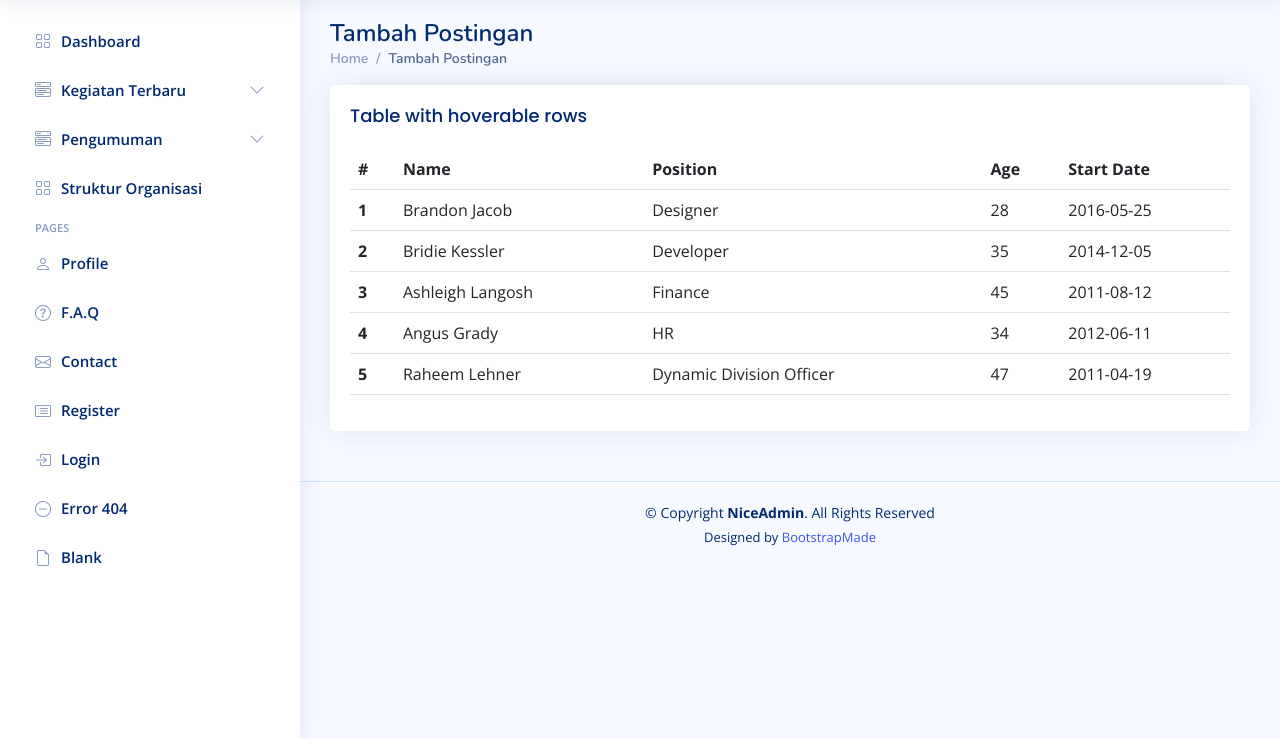
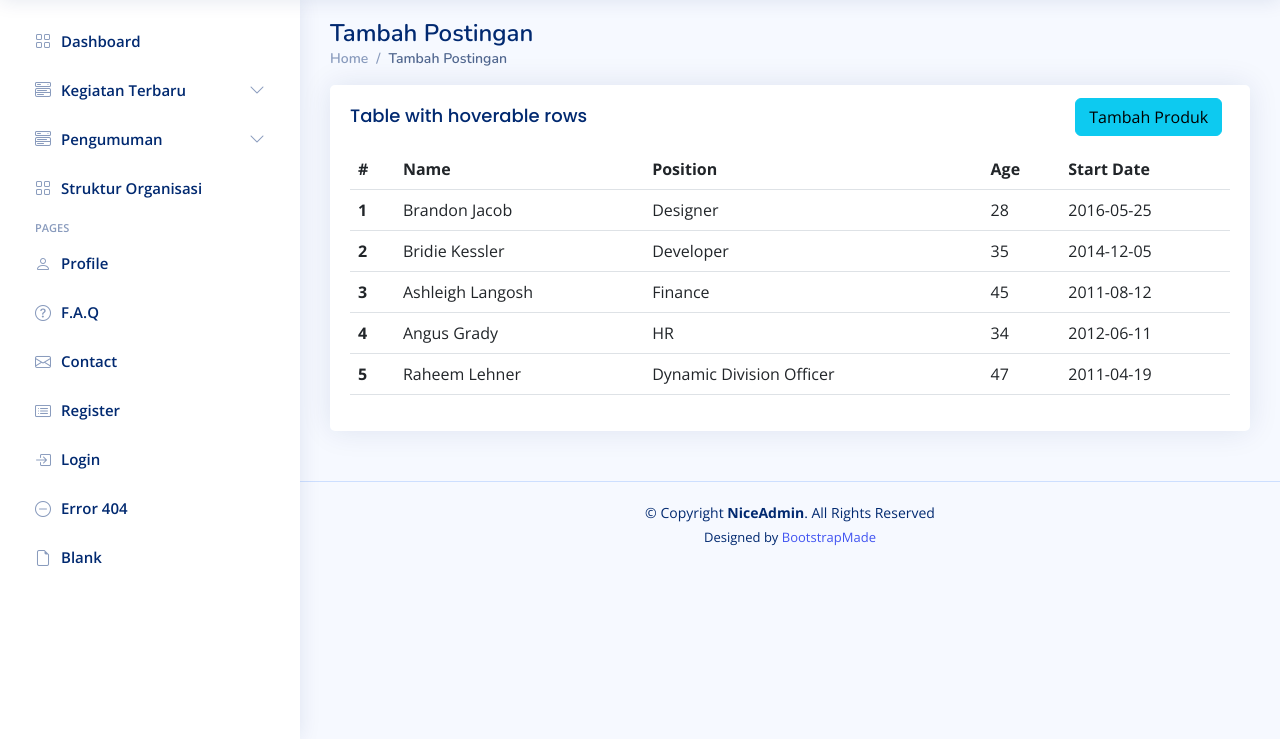
Before and after one commit to olisuside/KORPRI, a PHP site: page /admin/manage-post.php in a window 1280 px wide. Shown: the part 61-800 px from the top of the page. Run offline with PHP 8.4, Linux system fonts and the light colour scheme; some libraries are stand-ins or nearby versions.

Commit message:
update manage post

```diff
--- a/admin/manage-post.php
+++ b/admin/manage-post.php
@@ -106,6 +106,7 @@ include('includes/config.php');
 
         <div class="pagetitle">
             <h1>Tambah Postingan</h1>
+
             <nav>
                 <ol class="breadcrumb">
                     <li class="breadcrumb-item"><a href="index.html">Home</a></li>
@@ -121,8 +122,10 @@ include('includes/config.php');
                 <div class="col-lg-12 ">
                     <div class="card justify-content-center">
                         <div class="card-body">
+                        <div class="d-sm-flex justify-content-between align-items-center">
                             <h5 class="card-title">Table with hoverable rows</h5>
-
+                            <button class="btn btn-info col-md-2 mx-2">Tambah Produk</button>
+                        </div>
                             <!-- Table with hoverable rows -->
                             <table class="table table-hover">
                                 <thead>
```
